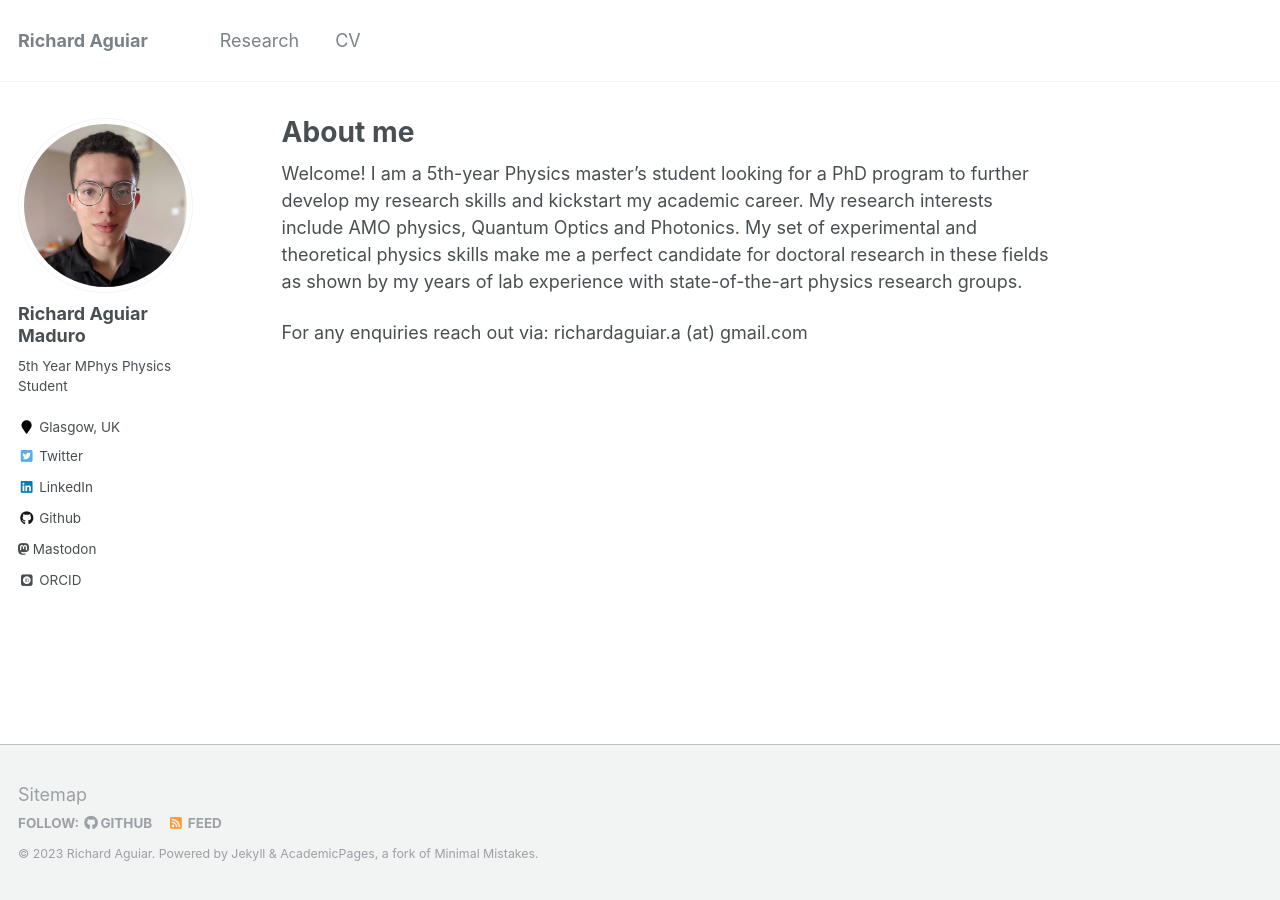
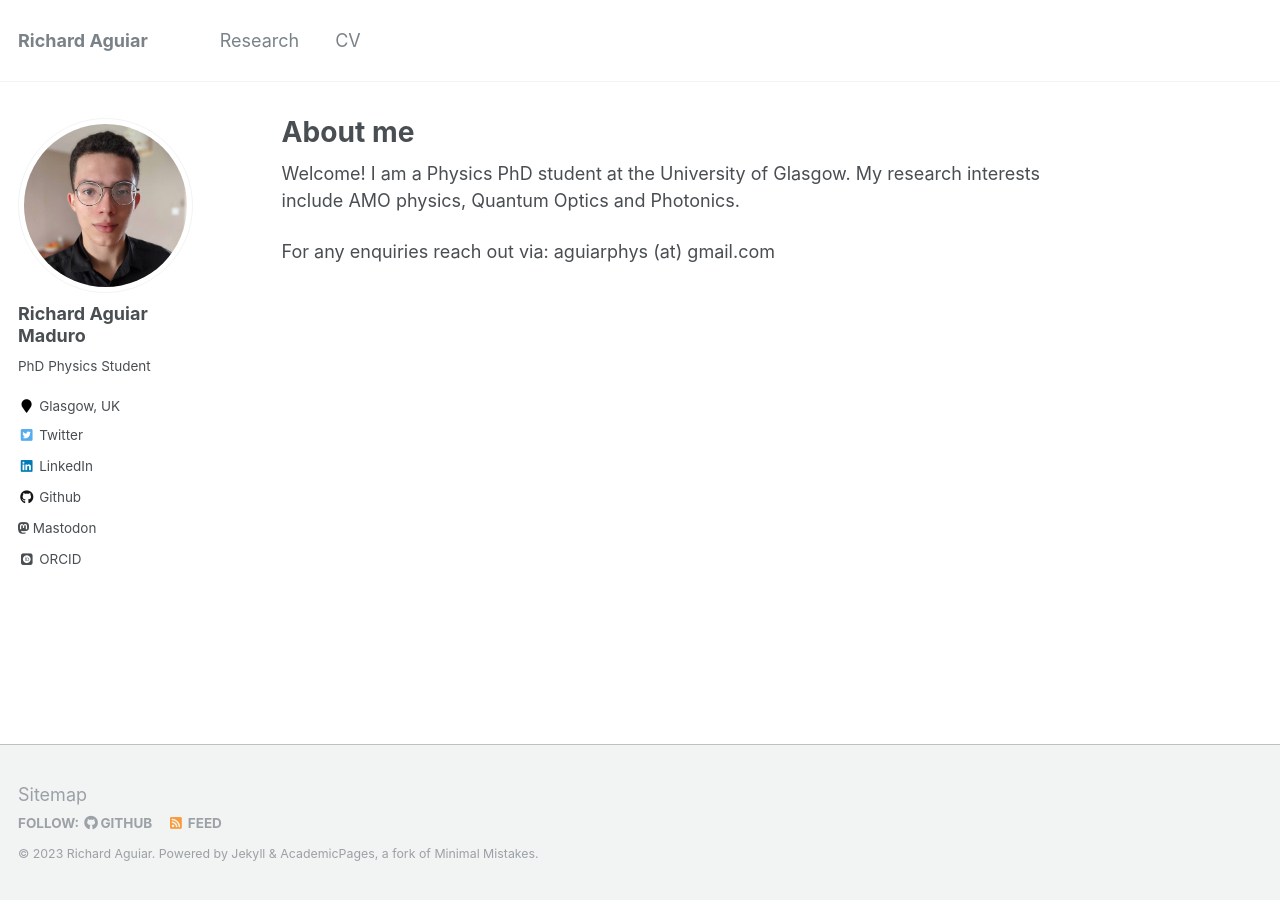
Before and after one commit to AguiarPhys/AguiarPhys.github.io, a Jekyll site: the page built from _pages/about.md, in a window 1280 px wide. Built offline with Jekyll 4.4.1, drawn with Linux system fonts in a browser that asks for light colours; some web fonts are replaced.

Commit message:
Quick Updates

```diff
--- a/_config.yml
+++ b/_config.yml
@@ -82,7 +82,7 @@ analytics:
 author:
   name             : "Richard Aguiar Maduro"
   avatar           : "profile.jpg"
-  bio              : "5th Year MPhys Physics Student"
+  bio              : "PhD Physics Student"
   location         : "Glasgow, UK"
   employer         :
   pubmed           : #"https://www.ncbi.nlm.nih.gov/pubmed/?term=john+snow"
--- a/_pages/about.md
+++ b/_pages/about.md
@@ -8,6 +8,6 @@ redirect_from:
   - /about.html
 ---
 
-Welcome! I am a 5th-year Physics master's student looking for a PhD program to further develop my research skills and kickstart my academic career. My research interests include AMO physics, Quantum Optics and Photonics. My set of experimental and theoretical physics skills make me a perfect candidate for doctoral research in these fields as shown by my years of lab experience with state-of-the-art physics research groups.
+Welcome! I am a Physics PhD student at the University of Glasgow. My research interests include AMO physics, Quantum Optics and Photonics.
 
-For any enquiries reach out via: richardaguiar.a (at) gmail.com
+For any enquiries reach out via: aguiarphys (at) gmail.com
```
Also changed, not shown: 1 other file.
